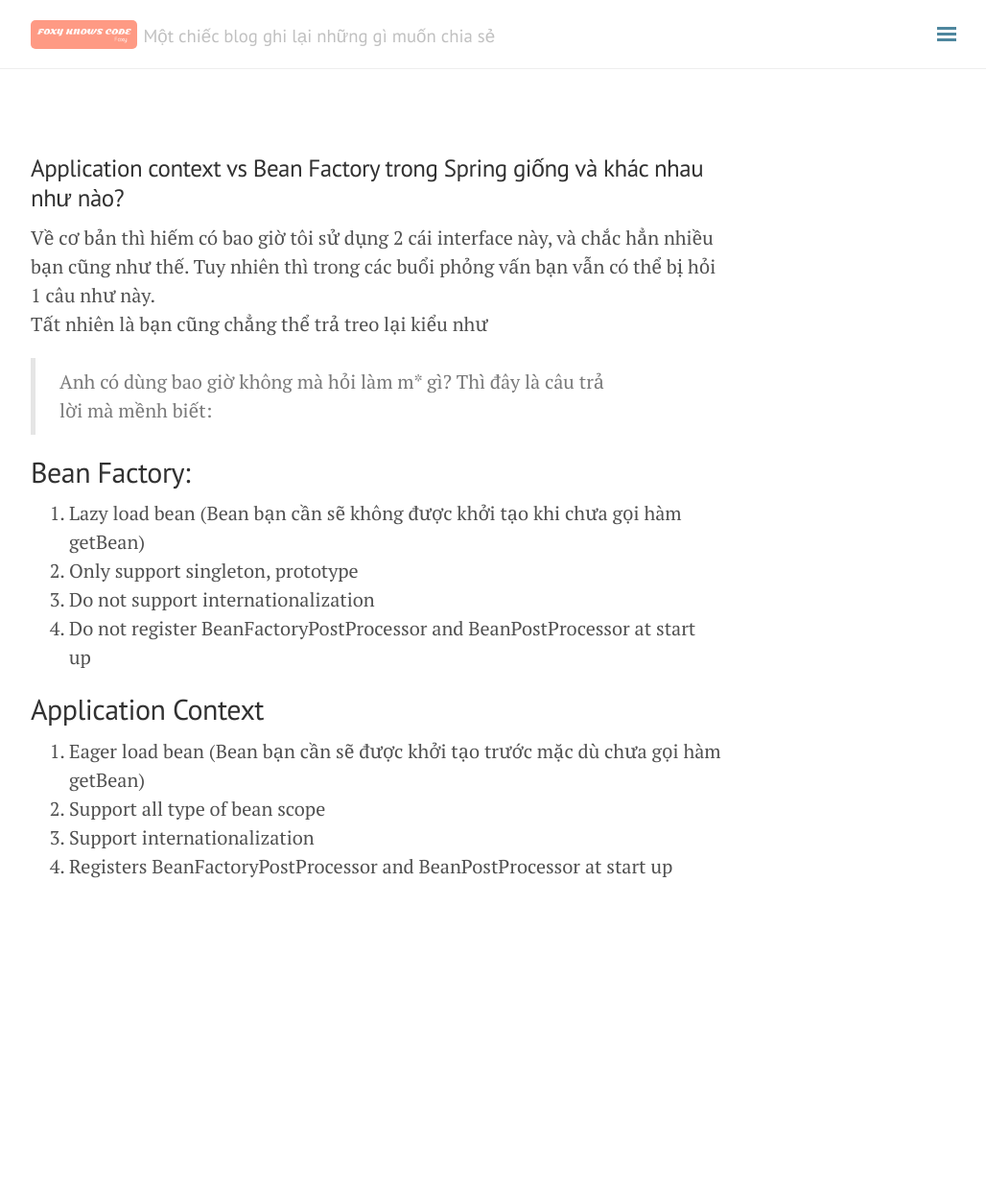
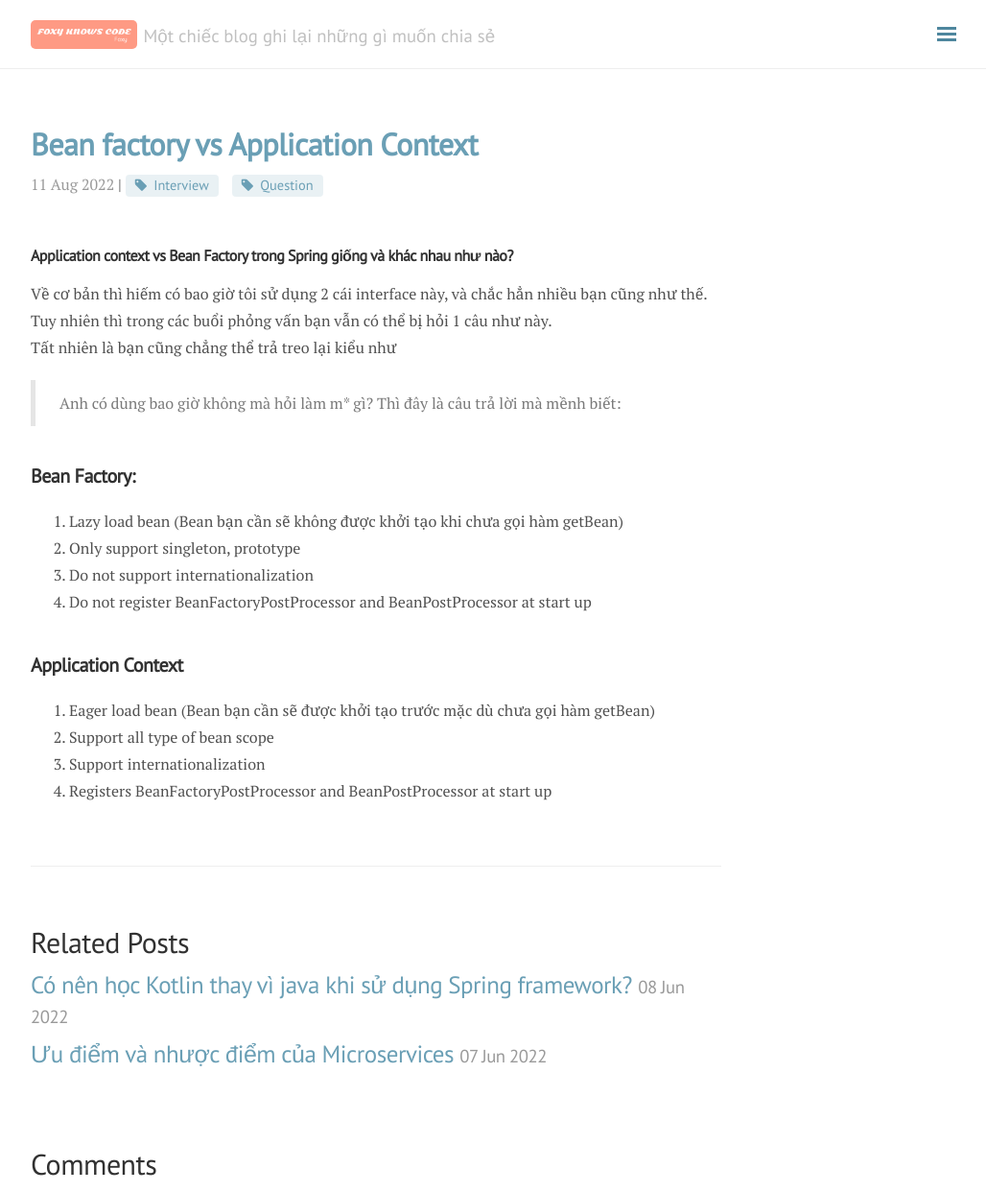
Before and after one commit to hieugie/hieugie.info, a Jekyll site: the page built from _posts/2022-08-11-bean-factory-vs-application-context.markdown, in a window 1280 px wide and 1242 px high. Shown: the whole window at 96% size, without its empty margins (248-1276 px from the left). Built offline with Jekyll 4.4.1, drawn with Linux system fonts in a browser that asks for light colours; nearby versions of some CDN libraries; comment, search, counter and statistics services are not loaded.

Commit message:
add comment

```diff
--- a/_config.yml
+++ b/_config.yml
@@ -36,7 +36,7 @@
 # Navigation (2nd level links supported)
 nav:
   Home:
-    - '/'
+    - '/blog'
   Blog:
     - '/blog/'
     - { Categories: '/blog/categories/' }
@@ -57,4 +57,6 @@
 # Puglins
 mathjax: true # whether support mathjax
 google_analytics_token: '' # leave blank if you don't want google analytics
-disqus_short_name: '' # leave blank if you don't want disqus
+disqus_short_name: 'hieugie' # leave blank if you don't want disqus
+
+plugins: [jekyll-paginate]
--- a/_layouts/post.html
+++ b/_layouts/post.html
@@ -45,6 +45,7 @@
   s.src = '//{{ site.disqus_short_name }}.disqus.com/embed.js';
   s.setAttribute('data-timestamp', +new Date());
   (d.head || d.body).appendChild(s);
+
 })();
   </script>
   <noscript>Please enable JavaScript to view the <a href="https://disqus.com/?ref_noscript" rel="nofollow">comments powered by Disqus.</a></noscript>
--- a/_posts/2022-06-08-why-kotlin.markdown
+++ b/_posts/2022-06-08-why-kotlin.markdown
@@ -2,7 +2,7 @@
 layout: default
 title:  "Có nên học Kotlin thay vì java khi sử dụng Spring framework?"
 date:   2022-06-08 00:00:00
-categories: Spring
+categories: Kotlin
 ---
 # Có nên học Kotlin thay vì java khi sử dụng Spring framework?
 Trước đây khi tiếp cận lần đầu tiên với Java mềnh đã nghĩ rằng:
--- a/_posts/2022-08-11-bean-factory-vs-application-context.markdown
+++ b/_posts/2022-08-11-bean-factory-vs-application-context.markdown
@@ -1,5 +1,5 @@
 ---
-layout: default
+layout: post
 title:  "Bean factory vs Application Context"
 date:   2022-08-11 00:00:00
 categories: Interview_Question
--- a/blog/index.html
+++ b/blog/index.html
@@ -4,7 +4,7 @@
 ---
 
 <div class="posts">
-  {% for post in site.posts %}
+  {% for post in paginator.posts %}
   <div class="post">
     <h1 class="post-title">
       <a href="{{ site.baseurl }}{{ post.url }}">
```
